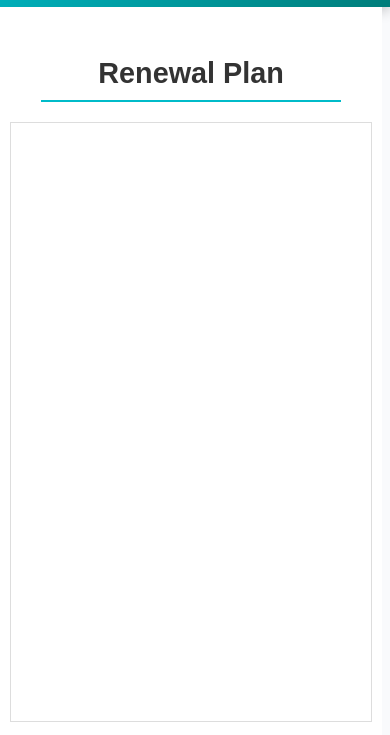
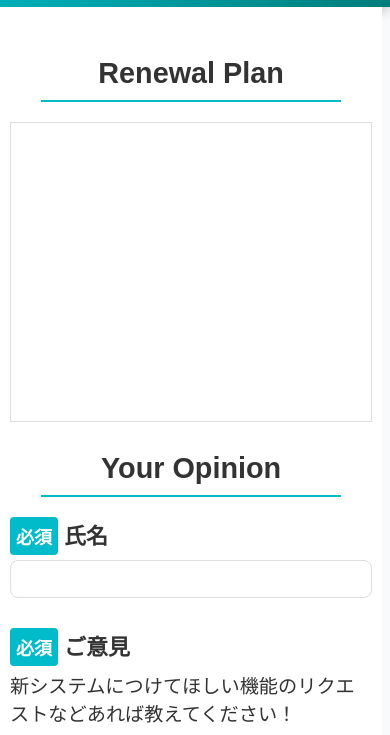
Before and after one commit to ABC-System/abc_newsystem, a plain HTML site: page index.html in a window 390 px wide. Shown: the part 101-836 px from the top of the page. Drawn offline with Linux system fonts and the light colour scheme; a script that the page names is missing.

Commit message:
Add files via upload

```diff
--- a/style.css
+++ b/style.css
@@ -394,6 +394,13 @@ iframe {
     font-size: 1.8rem;
   }
 
+  .pdf-display {
+    width: 100%; /* 親コンテナの幅に合わせる */
+    height: 300px; /* PDFの表示領域を大きくする */
+    overflow-y: scroll; /* 縦スクロールを有効にする */
+    border: 1px solid #ddd; /* 境界線を追加して見やすくする */
+  }
+
   .Form-Title {
     margin-top: 20px;
   }
```
